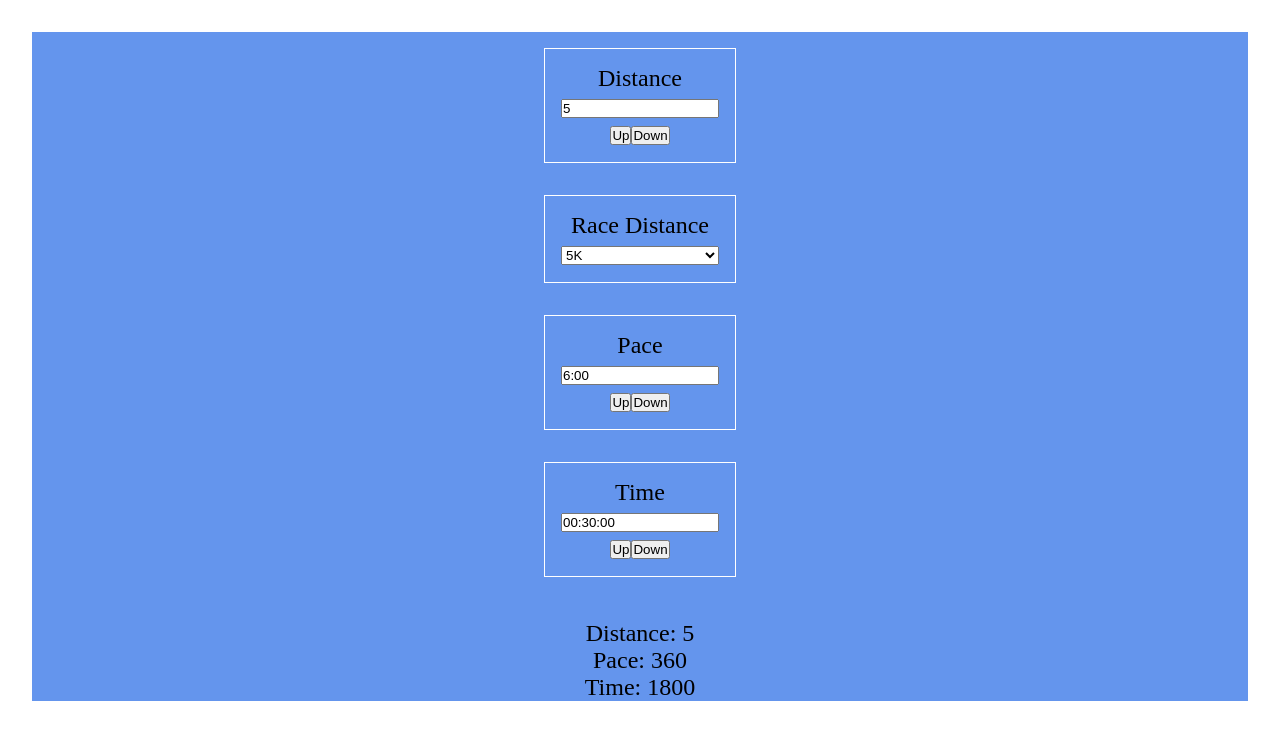
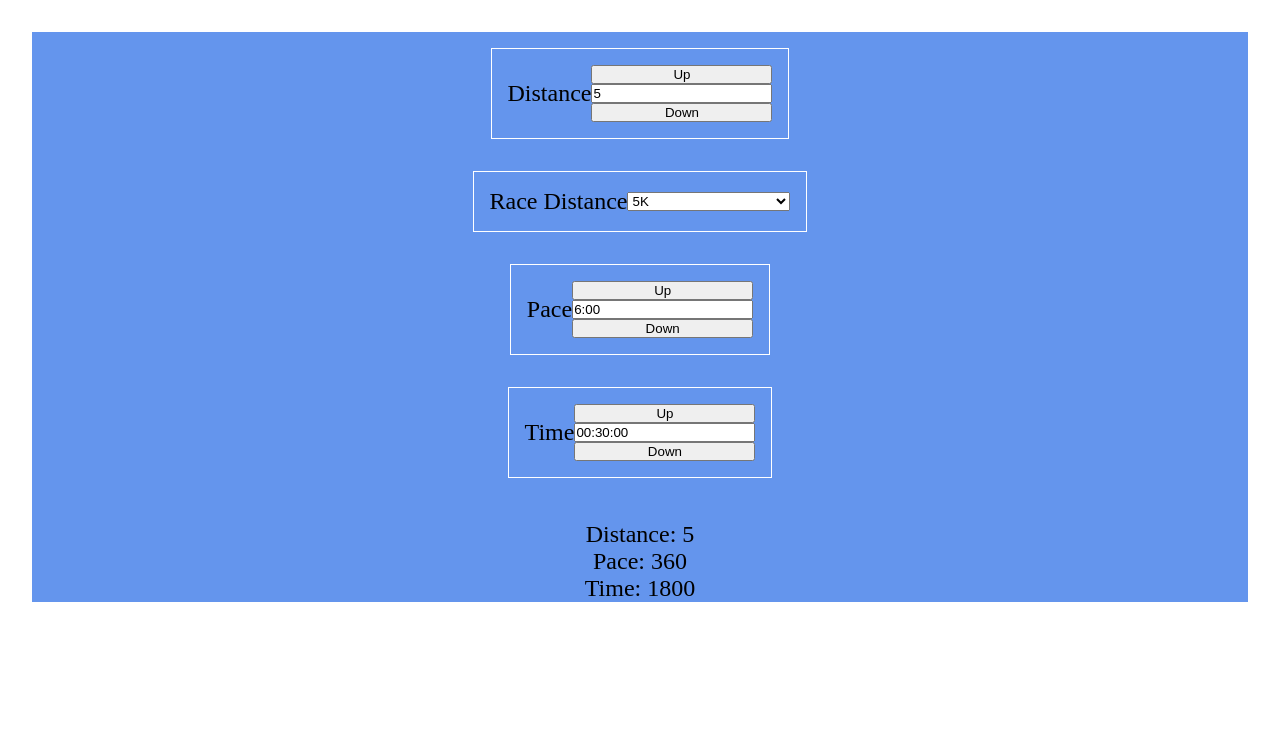
Before and after one commit to sophocles99/pace, a React (Vite) app: page / in a window 1280 px wide. Shown: the top 740 px of the page. Built offline with nearby package versions, Linux system fonts and the light colour scheme.

Commit message:
rearrange layout

```diff
--- a/src/App.css
+++ b/src/App.css
@@ -20,13 +20,14 @@
 }
 
 .value-container {
-  width: 12rem;
+  display: flex;
+  align-items: center;
   margin: 1rem 0;
   padding: 1rem;
   border: 1px solid white;
 }
 
-input,
-select {
-  width: 100%;
+.value {
+  display: flex;
+  flex-direction: column;
 }
--- a/src/components/Distance.tsx
+++ b/src/components/Distance.tsx
@@ -32,13 +32,13 @@ export default function DistanceInput({
   };
 
   return (
-    <section className="value-container">
-      <label>
-        Distance
+    <label className="value-container">
+      Distance
+      <section className="value">
+        <button onClick={handleClick(0.1)}>Up</button>
         <input value={newDistance} onChange={handleChange} type="number" />
-      </label>
-      <button onClick={handleClick(0.1)}>Up</button>
-      <button onClick={handleClick(-0.1)}>Down</button>
-    </section>
+        <button onClick={handleClick(-0.1)}>Down</button>
+      </section>
+    </label>
   );
 }
--- a/src/components/DistanceSelect.tsx
+++ b/src/components/DistanceSelect.tsx
@@ -39,9 +39,9 @@ export default function DistanceSelect({
   };
 
   return (
-    <section className="value-container">
-      <label>
-        Race Distance
+    <label className="value-container">
+      Race Distance
+      <section className="value">
         <select onChange={handleChange} value={selectedDistance}>
           <option value="" disabled>
             Choose a race distance
@@ -54,7 +54,7 @@ export default function DistanceSelect({
             );
           })}
         </select>
-      </label>
-    </section>
+      </section>
+    </label>
   );
 }
--- a/src/components/Pace.tsx
+++ b/src/components/Pace.tsx
@@ -30,13 +30,13 @@ export default function PaceInput({ pace, changeValue }: PaceProps) {
   };
 
   return (
-    <section className="value-container">
-      <label>
-        Pace
+    <label className="value-container">
+      Pace
+      <section className="value">
+        <button onClick={makeHandleClick(1)}>Up</button>
         <input value={newPace} onChange={handleChange} inputMode="numeric" />
-      </label>
-      <button onClick={makeHandleClick(1)}>Up</button>
-      <button onClick={makeHandleClick(-1)}>Down</button>
-    </section>
+        <button onClick={makeHandleClick(-1)}>Down</button>
+      </section>
+    </label>
   );
 }
--- a/src/components/Time.tsx
+++ b/src/components/Time.tsx
@@ -31,13 +31,13 @@ export default function Time({ time, changeValue }: TimeProps) {
   };
 
   return (
-    <section className="value-container">
-      <label>
-        Time
+    <label className="value-container">
+      Time
+      <section className="value">
+        <button onClick={makeHandleClick(1)}>Up</button>
         <input value={newTime} onChange={handleChange} />
-      </label>
-      <button onClick={makeHandleClick(1)}>Up</button>
-      <button onClick={makeHandleClick(-1)}>Down</button>
-    </section>
+        <button onClick={makeHandleClick(-1)}>Down</button>
+      </section>
+    </label>
   );
 }
```
